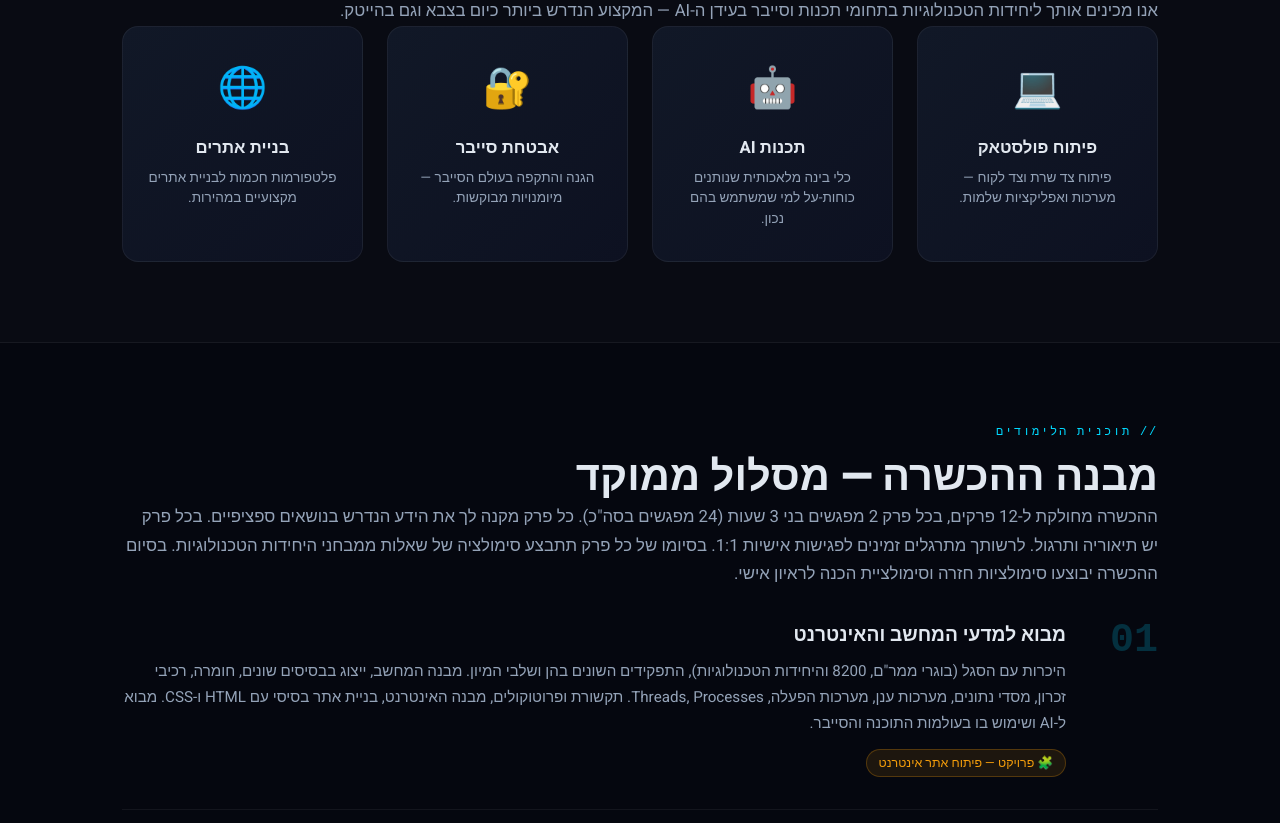
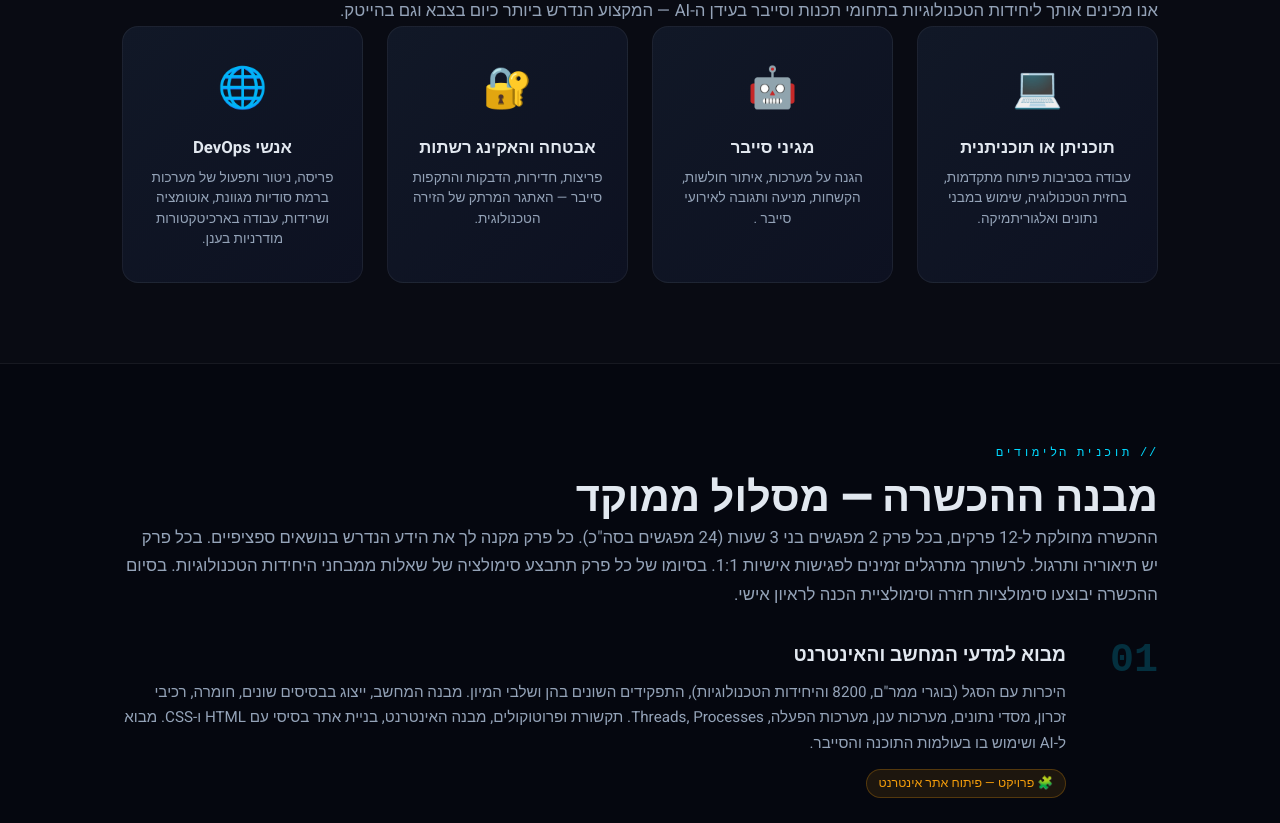
Before and after one commit to vyaron/coding-academy-pre-tech-units, a React (Vite) app: page /#/ in a window 1280 px wide. Shown: the part 2653-3476 px from the top of the page. Built offline with nearby package versions, Linux system fonts and the light colour scheme.

Commit message:
תפקידים

```diff
--- a/src/components/LandingPage/LandingPage.tsx
+++ b/src/components/LandingPage/LandingPage.tsx
@@ -38,23 +38,23 @@ const ABOUT_CARDS = [
 const PROFESSIONS = [
   {
     emoji: "💻",
-    title: "פיתוח פולסטאק",
-    desc: "פיתוח צד שרת וצד לקוח — מערכות ואפליקציות שלמות.",
+    title: "תוכניתן או תוכניתנית",
+    desc: "עבודה בסביבות פיתוח מתקדמות, בחזית הטכנולוגיה, שימוש במבני נתונים ואלגוריתמיקה.",
   },
   {
     emoji: "🤖",
-    title: "תכנות AI",
-    desc: "כלי בינה מלאכותית שנותנים כוחות-על למי שמשתמש בהם נכון.",
+    title: "מגיני סייבר",
+    desc: "הגנה על מערכות, איתור חולשות, הקשחות, מניעה ותגובה לאירועי סייבר .",
   },
   {
     emoji: "🔐",
-    title: "אבטחת סייבר",
-    desc: "הגנה והתקפה בעולם הסייבר — מיומנויות מבוקשות.",
+    title: "אבטחה והאקינג רשתות",
+    desc: "פריצות, חדירות, הדבקות והתקפות סייבר — האתגר המרתק של הזירה הטכנולוגית.",
   },
   {
     emoji: "🌐",
-    title: "בניית אתרים",
-    desc: "פלטפורמות חכמות לבניית אתרים מקצועיים במהירות.",
+    title: "אנשי DevOps",
+    desc: "פריסה, ניטור ותפעול של מערכות ברמת סודיות מגוונת, אוטומציה ושרידות, עבודה בארכיטקטורות מודרניות בענן.",
   },
 ];
 
```
